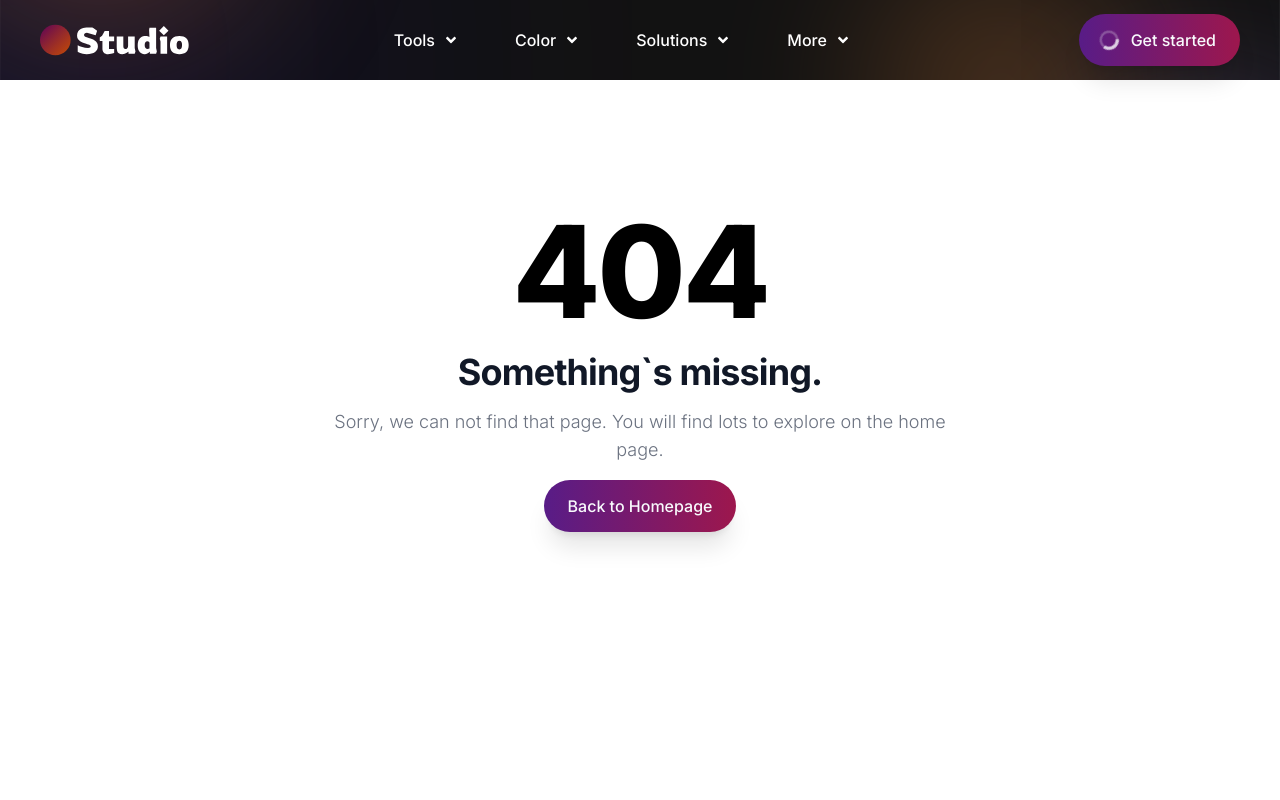
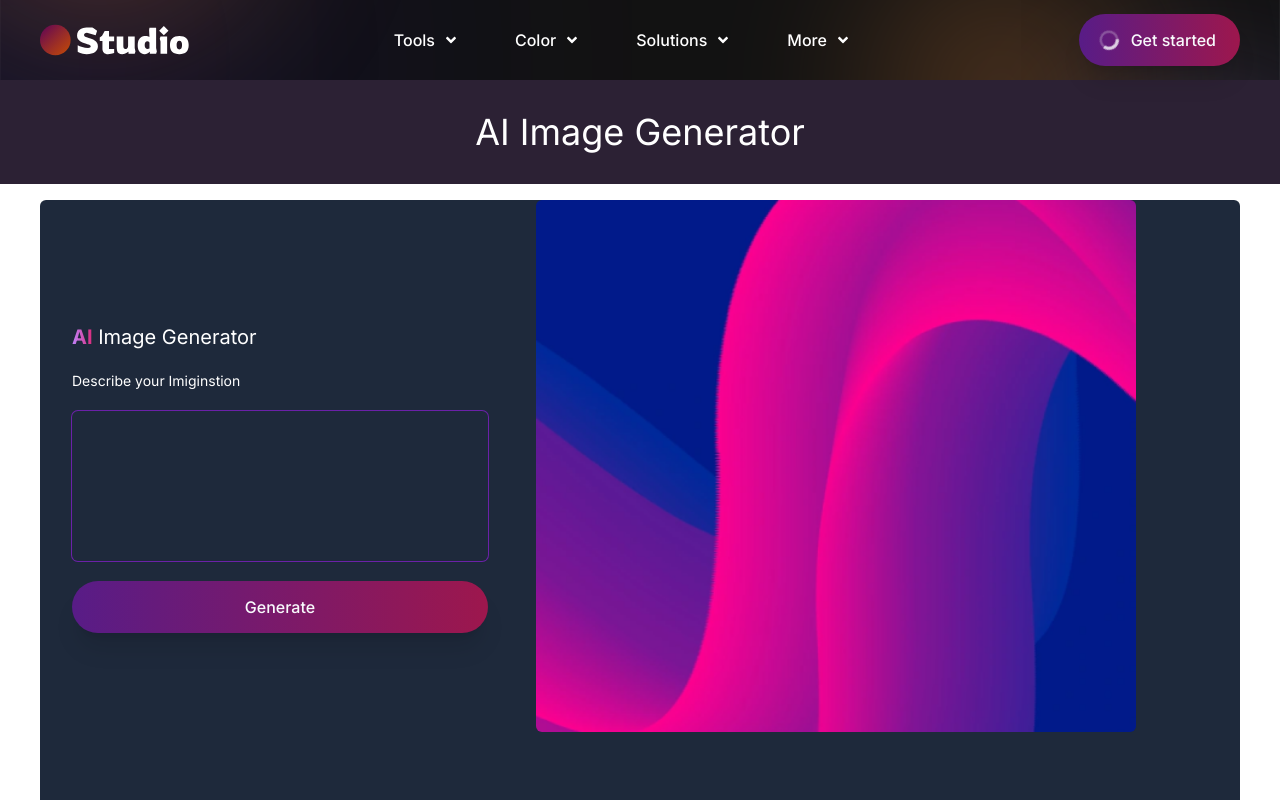
Before and after one commit to codereveals/studio-frontend, a Next.js app: page /tools/ai-image-generator in a window 1280 px wide. Before the commit this address had no page. Shown: the top 800 px of the page. Built offline with nearby package versions, Linux system fonts and the light colour scheme.

Commit message:
google ads

```diff
--- a/src/app/__components/Card.jsx
+++ b/src/app/__components/Card.jsx
@@ -4,7 +4,7 @@ import React from "react";
 
 const Card = ({ title, imgURL, url }) => {
   return (
-    <div className={`  md:h-[220px] rounded-lg overflow-hidden`}>
+    <div className={`md:h-[220px] rounded-lg overflow-hidden`}>
       <Link
         href={`${url}`}
         className="w-full gap-0 h-full flex flex-col relative items-center hover-bg"
--- a/src/app/layout.js
+++ b/src/app/layout.js
@@ -14,12 +14,14 @@ export const metadata = {
 
 export default function RootLayout({ children }) {
   return (
-    <html lang="en">
+    <html lang="en" >
       <body className={inter.className}>
         <NextTopLoader color="#CE267C" showSpinner={false} />
         <Header />
         {children}
         <Footer />
+        <script async src="https://pagead2.googlesyndication.com/pagead/js/adsbygoogle.js?client=ca-pub-1199452179361457"
+          crossOrigin="anonymous"></script>
       </body>
     </html>
   );
--- /dev/null
+++ b/src/app/tools/ai-image-generator/page.jsx
@@ -0,0 +1,49 @@
+import Breadcrumb from "@/app/__components/Breadcrumb";
+import Wrapper from "@/app/__components/Wrapper";
+import Image from "next/image";
+import React from "react";
+
+const AiImageGenerators = () => {
+  return (
+    <>
+      <Breadcrumb title="AI Image Generator" />
+      <Wrapper>
+        <div className="min-h-screen w-full align-middle bg-slate-800 my-4 rounded-md ">
+          <div className="flex gap-4 items-center ">
+            <div className="flex   w-full max-w-[40%] gap-5 flex-col p-8">
+              <h2 className="text-xl text-white mt-6">
+                <span className="text-transparent  font-bold bg-clip-text bg-gradient-to-r from-purple-400 to-pink-600 dark:text-sky-400">
+                  AI
+                </span>{" "}
+                Image Generator
+              </h2>
+              <label htmlFor="aiGen" className="text-white text-sm">
+                {" "}
+                Describe your Imiginstion
+              </label>
+              <input
+                type="text"
+                id="aiGen"
+                className="w-full text-left focus:ring-2 ring-purple-800 max-w-[500px]  focus:outline-none bg-transparent appearance-none rounded-md min-h-[150px] text-sm leading-6 text-white placeholder-slate-400 py-2 pl-10 ring-1 focus:ring-pink-600 shadow-sm"
+              />
+              <button className=" bg-gradient-to-r from-purple-900 to-pink-800   relative h-auto inline-flex items-center justify-center rounded-full transition-colors text-sm sm:text-base font-medium py-3 px-4 sm:py-3.5 sm:px-6  ttnc-ButtonPrimary disabled:bg-opacity-90 bg-slate-900 dark:bg-slate-100 hover:bg-slate-800 text-slate-50  shadow-xl  focus:outline-none focus:ring-2 focus:ring-offset-2 focus:ring-primary-6000 dark:focus:ring-offset-0">
+                Generate
+              </button>
+            </div>
+            <div className="w-full flex items-center ">
+              <Image
+                src="/gradient.webp"
+                width={600}
+                height={600}
+                alt="AI Generated Image"
+                className="rounded-md "
+              />
+            </div>
+          </div>
+        </div>
+      </Wrapper>
+    </>
+  );
+};
+
+export default AiImageGenerators;
```
Also changed, not shown: public/login-bg.svg (added), public/login-bg1.svg (added).
